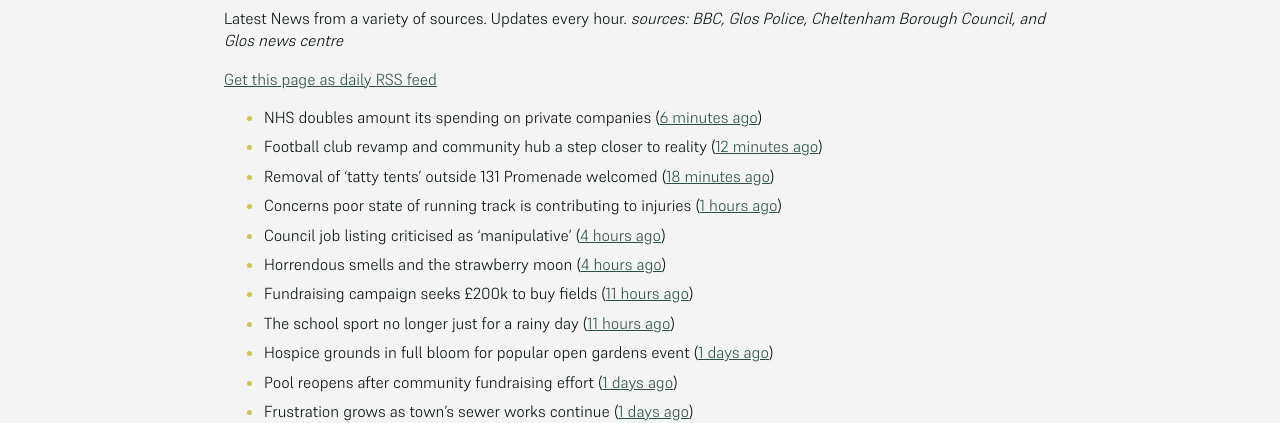
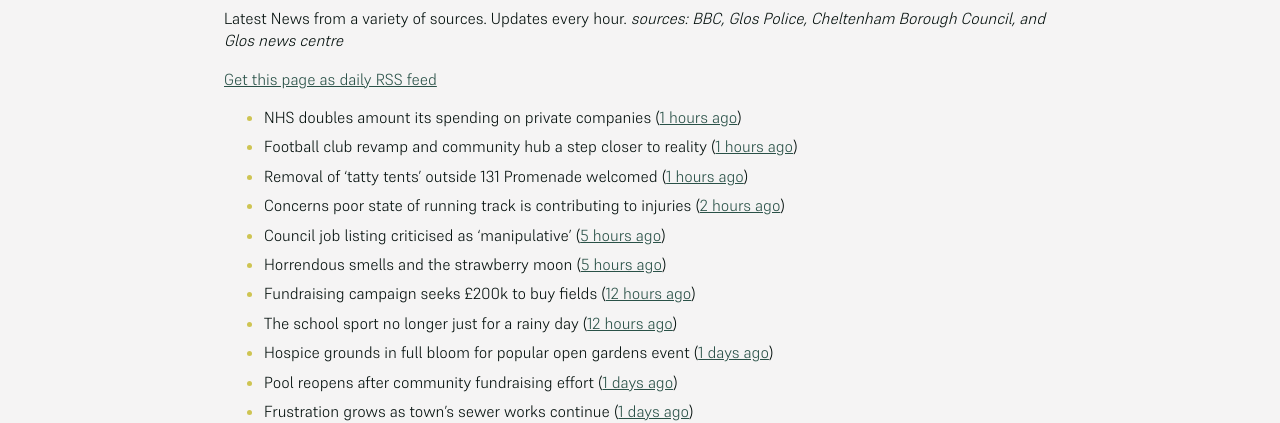
Before and after one commit to mat-0/cheltenham-open-data, a Jekyll site: the page built from _pages/news.md, in a window 1280 px wide and 1400 px high. Shown: the part 266-689 px from the top of the window. Built offline with Jekyll 4.4.1, drawn with Linux system fonts in a browser that asks for light colours; some of the changed text lies outside the part shown.

Commit message:
Updated 2025-06-11 17:57:50

```diff
--- a/_pages/news.md
+++ b/_pages/news.md
@@ -12,14 +12,14 @@ _sources: BBC, Glos Police, Cheltenham Borough Council, and Glos news centre_
 [Get this page as daily RSS feed](/daily.rss)
 
 <!-- news_marker starts -->
-- NHS doubles amount its spending on private companies ([6 minutes ago](https://www.bbc.com/news/articles/cy0jzvxwr4xo))
-- Football club revamp and community hub a step closer to reality ([12 minutes ago](https://gloucesternewscentre.co.uk/football-club-revamp-and-community-hub-a-step-closer-to-reality/))
-- Removal of ‘tatty tents’ outside 131 Promenade welcomed ([18 minutes ago](https://gloucesternewscentre.co.uk/removal-of-tatty-tents-outside-131-promenade-welcomed/))
-- Concerns poor state of running track is contributing to injuries ([1 hours ago](https://gloucesternewscentre.co.uk/concerns-poor-state-of-running-track-is-contributing-to-injuries/))
-- Council job listing criticised as 'manipulative' ([4 hours ago](https://www.bbc.com/news/articles/c74qk45gxygo))
-- Horrendous smells and the strawberry moon ([4 hours ago](https://www.bbc.com/news/articles/c2lk8l1ypxko))
-- Fundraising campaign seeks £200k to buy fields ([11 hours ago](https://www.bbc.com/news/articles/c365lx9x187o))
-- The school sport no longer just for a rainy day ([11 hours ago](https://www.bbc.com/news/articles/clygej1emezo))
+- NHS doubles amount its spending on private companies ([1 hours ago](https://www.bbc.com/news/articles/cy0jzvxwr4xo))
+- Football club revamp and community hub a step closer to reality ([1 hours ago](https://gloucesternewscentre.co.uk/football-club-revamp-and-community-hub-a-step-closer-to-reality/))
+- Removal of ‘tatty tents’ outside 131 Promenade welcomed ([1 hours ago](https://gloucesternewscentre.co.uk/removal-of-tatty-tents-outside-131-promenade-welcomed/))
+- Concerns poor state of running track is contributing to injuries ([2 hours ago](https://gloucesternewscentre.co.uk/concerns-poor-state-of-running-track-is-contributing-to-injuries/))
+- Council job listing criticised as 'manipulative' ([5 hours ago](https://www.bbc.com/news/articles/c74qk45gxygo))
+- Horrendous smells and the strawberry moon ([5 hours ago](https://www.bbc.com/news/articles/c2lk8l1ypxko))
+- Fundraising campaign seeks £200k to buy fields ([12 hours ago](https://www.bbc.com/news/articles/c365lx9x187o))
+- The school sport no longer just for a rainy day ([12 hours ago](https://www.bbc.com/news/articles/clygej1emezo))
 - Hospice grounds in full bloom for popular open gardens event ([1 days ago](https://gloucesternewscentre.co.uk/hospice-grounds-in-full-bloom-for-popular-open-gardens-event/))
 - Pool reopens after community fundraising effort ([1 days ago](https://www.bbc.com/news/articles/cg5vl5zvp69o))
 - Frustration grows as town's sewer works continue ([1 days ago](https://www.bbc.com/news/articles/c5yq58qpgd7o))
@@ -54,11 +54,11 @@ _sources: BBC, Glos Police, Cheltenham Borough Council, and Glos news centre_
 - A joint statement about Elms Park ([13 days ago](https://www.cheltenham.gov.uk/news/article/3015/a_joint_statement_about_elms_park))
 - Huge M5 ‘dormitory town’ for almost 9000 people near Cheltenham gets the green light ([13 days ago](https://gloucesternewscentre.co.uk/huge-m5-dormitory-town-for-almost-9000-people-near-cheltenham-gets-the-green-light/))
 - Elms Park development clears first hurdle ([13 days ago](https://gloucesternewscentre.co.uk/elms-park-development-clears-first-hurdle/))
-- Fears people ‘lose right to BBQ in the sun’ as roof will ‘overshadow’ gardens ([18 days ago](https://gloucesternewscentre.co.uk/fears-people-lose-right-to-bbq-in-the-sun-as-roof-will-overshadow-gardens/))
-- Fears 4115 homes near M5 will have ‘disastrous’ effect on area as seven villages fight scheme ([18 days ago](https://gloucesternewscentre.co.uk/fears-4115-homes-near-m5-will-have-disastrous-effect-on-area-as-seven-villages-fight-scheme/))
-- Man arrested on suspicion of burglary in Cheltenham following chase by police ([18 days ago](https://gloucesternewscentre.co.uk/man-arrested-on-suspicion-of-burglary-in-cheltenham-following-chase-by-police/))
-- ‘Abominating’ school building approved despite fears it will ‘loom over’ homes ([18 days ago](https://gloucesternewscentre.co.uk/abominating-school-building-approved-despite-fears-it-will-loom-over-homes/))
-- Man who spat in face of officer who helped rescue him from fire is jailed ([18 days ago](https://gloucesternewscentre.co.uk/man-who-spat-in-face-of-officer-who-helped-rescue-him-from-fire-is-jailed/))
+- Fears people ‘lose right to BBQ in the sun’ as roof will ‘overshadow’ gardens ([19 days ago](https://gloucesternewscentre.co.uk/fears-people-lose-right-to-bbq-in-the-sun-as-roof-will-overshadow-gardens/))
+- Fears 4115 homes near M5 will have ‘disastrous’ effect on area as seven villages fight scheme ([19 days ago](https://gloucesternewscentre.co.uk/fears-4115-homes-near-m5-will-have-disastrous-effect-on-area-as-seven-villages-fight-scheme/))
+- Man arrested on suspicion of burglary in Cheltenham following chase by police ([19 days ago](https://gloucesternewscentre.co.uk/man-arrested-on-suspicion-of-burglary-in-cheltenham-following-chase-by-police/))
+- ‘Abominating’ school building approved despite fears it will ‘loom over’ homes ([19 days ago](https://gloucesternewscentre.co.uk/abominating-school-building-approved-despite-fears-it-will-loom-over-homes/))
+- Man who spat in face of officer who helped rescue him from fire is jailed ([19 days ago](https://gloucesternewscentre.co.uk/man-who-spat-in-face-of-officer-who-helped-rescue-him-from-fire-is-jailed/))
 - Luxury spa hotel could be the future for iconic Municipal Offices as preferred bidder is selected ([20 days ago](https://www.cheltenham.gov.uk/news/article/3014/luxury_spa_hotel_could_be_the_future_for_iconic_municipal_offices_as_preferred_bidder_is_selected))
 - Spring bank holiday waste and recycling collections ([22 days ago](https://www.cheltenham.gov.uk/news/article/3013/spring_bank_holiday_waste_and_recycling_collections))
 - HBD unveils phase two plans for Golden Valley at Cyber UK ([27 days ago](https://www.cheltenham.gov.uk/news/article/3012/hbd_unveils_phase_two_plans_for_golden_valley_at_cyber_uk))
```
Also changed, not shown: _data/flood.json (+4 -4 lines), index.md (+5 -5 lines).
